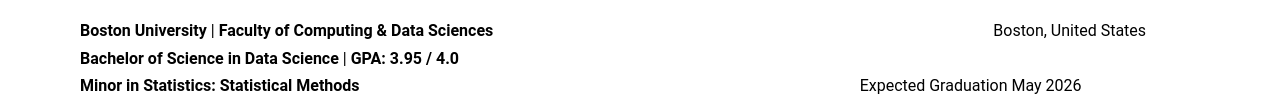
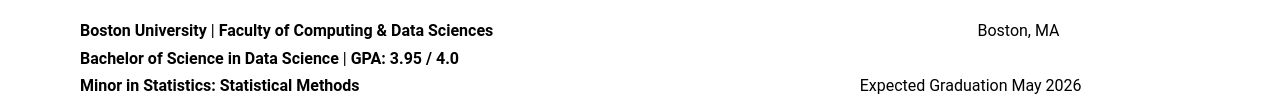
Before and after one commit to shumx03/shaotaihu, a plain HTML site: page index.html in a window 1280 px wide. Shown: the part 382-489 px from the top of the page. Drawn offline with Linux system fonts and the light colour scheme.

Commit message:
Update index.html

```diff
--- a/index.html
+++ b/index.html
@@ -21,7 +21,7 @@
   <main>
     <section class="section">
       <h2>Education</h2>
-      <p><b>Boston University</b> | <b>Faculty of Computing & Data Sciences</b>&nbsp;&nbsp;&nbsp;&nbsp;&nbsp;&nbsp;&nbsp;&nbsp;&nbsp;&nbsp;&nbsp;&nbsp;&nbsp;&nbsp;&nbsp;&nbsp;&nbsp;&nbsp;&nbsp;&nbsp;&nbsp;&nbsp;&nbsp;&nbsp;&nbsp;&nbsp;&nbsp;&nbsp;&nbsp;&nbsp;&nbsp;&nbsp;&nbsp;&nbsp;&nbsp;&nbsp;&nbsp;&nbsp;&nbsp;&nbsp;&nbsp;&nbsp;&nbsp;&nbsp;&nbsp;&nbsp;&nbsp;&nbsp;&nbsp;&nbsp;&nbsp;&nbsp;&nbsp;&nbsp;&nbsp;&nbsp;&nbsp;&nbsp;&nbsp;&nbsp;&nbsp;&nbsp;&nbsp;&nbsp;&nbsp;&nbsp;&nbsp;&nbsp;&nbsp;&nbsp;&nbsp;&nbsp;&nbsp;&nbsp;&nbsp;&nbsp;&nbsp;&nbsp;&nbsp;&nbsp;&nbsp;&nbsp;&nbsp;&nbsp;&nbsp;&nbsp;&nbsp;&nbsp;&nbsp;&nbsp;&nbsp;&nbsp;&nbsp;&nbsp;&nbsp;&nbsp;&nbsp;&nbsp;&nbsp;&nbsp;&nbsp;&nbsp;&nbsp;&nbsp;&nbsp;&nbsp;&nbsp;&nbsp;&nbsp;&nbsp;&nbsp;&nbsp;&nbsp;&nbsp;&nbsp;&nbsp;&nbsp;&nbsp;&nbsp;&nbsp;&nbsp;&nbsp;&nbsp;&nbsp;&nbsp;&nbsp;Boston, United States</p>
+      <p><b>Boston University</b> | <b>Faculty of Computing & Data Sciences</b>&nbsp;&nbsp;&nbsp;&nbsp;&nbsp;&nbsp;&nbsp;&nbsp;&nbsp;&nbsp;&nbsp;&nbsp;&nbsp;&nbsp;&nbsp;&nbsp;&nbsp;&nbsp;&nbsp;&nbsp;&nbsp;&nbsp;&nbsp;&nbsp;&nbsp;&nbsp;&nbsp;&nbsp;&nbsp;&nbsp;&nbsp;&nbsp;&nbsp;&nbsp;&nbsp;&nbsp;&nbsp;&nbsp;&nbsp;&nbsp;&nbsp;&nbsp;&nbsp;&nbsp;&nbsp;&nbsp;&nbsp;&nbsp;&nbsp;&nbsp;&nbsp;&nbsp;&nbsp;&nbsp;&nbsp;&nbsp;&nbsp;&nbsp;&nbsp;&nbsp;&nbsp;&nbsp;&nbsp;&nbsp;&nbsp;&nbsp;&nbsp;&nbsp;&nbsp;&nbsp;&nbsp;&nbsp;&nbsp;&nbsp;&nbsp;&nbsp;&nbsp;&nbsp;&nbsp;&nbsp;&nbsp;&nbsp;&nbsp;&nbsp;&nbsp;&nbsp;&nbsp;&nbsp;&nbsp;&nbsp;&nbsp;&nbsp;&nbsp;&nbsp;&nbsp;&nbsp;&nbsp;&nbsp;&nbsp;&nbsp;&nbsp;&nbsp;&nbsp;&nbsp;&nbsp;&nbsp;&nbsp;&nbsp;&nbsp;&nbsp;&nbsp;&nbsp;&nbsp;&nbsp;&nbsp;&nbsp;&nbsp;&nbsp;&nbsp;&nbsp;&nbsp;&nbsp;Boston, MA</p>
       <p><b>Bachelor of Science in Data Science</b> | <b>GPA: 3.95 / 4.0</b>
       <p><b>Minor in Statistics: Statistical Methods</b>&nbsp;&nbsp;&nbsp;&nbsp;&nbsp;&nbsp;&nbsp;&nbsp;&nbsp;&nbsp;&nbsp;&nbsp;&nbsp;&nbsp;&nbsp;&nbsp;&nbsp;&nbsp;&nbsp;&nbsp;&nbsp;&nbsp;&nbsp;&nbsp;&nbsp;&nbsp;&nbsp;&nbsp;&nbsp;&nbsp;&nbsp;&nbsp;&nbsp;&nbsp;&nbsp;&nbsp;&nbsp;&nbsp;&nbsp;&nbsp;&nbsp;&nbsp;&nbsp;&nbsp;&nbsp;&nbsp;&nbsp;&nbsp;&nbsp;&nbsp;&nbsp;&nbsp;&nbsp;&nbsp;&nbsp;&nbsp;&nbsp;&nbsp;&nbsp;&nbsp;&nbsp;&nbsp;&nbsp;&nbsp;&nbsp;&nbsp;&nbsp;&nbsp;&nbsp;&nbsp;&nbsp;&nbsp;&nbsp;&nbsp;&nbsp;&nbsp;&nbsp;&nbsp;&nbsp;&nbsp;&nbsp;&nbsp;&nbsp;&nbsp;&nbsp;&nbsp;&nbsp;&nbsp;&nbsp;&nbsp;&nbsp;&nbsp;&nbsp;&nbsp;&nbsp;&nbsp;&nbsp;&nbsp;&nbsp;&nbsp;&nbsp;&nbsp;&nbsp;&nbsp;&nbsp;&nbsp;&nbsp;&nbsp;&nbsp;&nbsp;&nbsp;&nbsp;&nbsp;&nbsp;&nbsp;&nbsp;&nbsp;&nbsp;&nbsp;&nbsp;&nbsp;&nbsp;&nbsp;&nbsp;&nbsp;&nbsp;Expected Graduation May 2026</p>
     </section>
```
